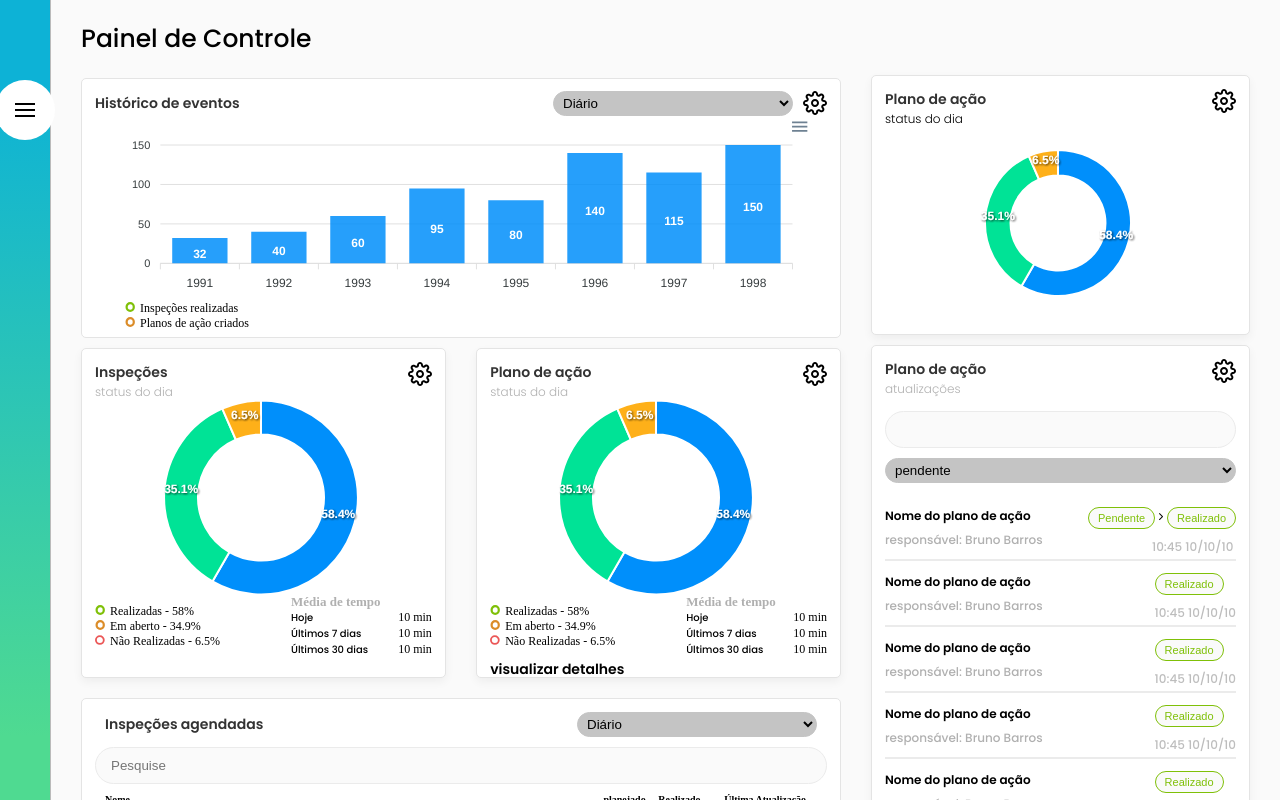
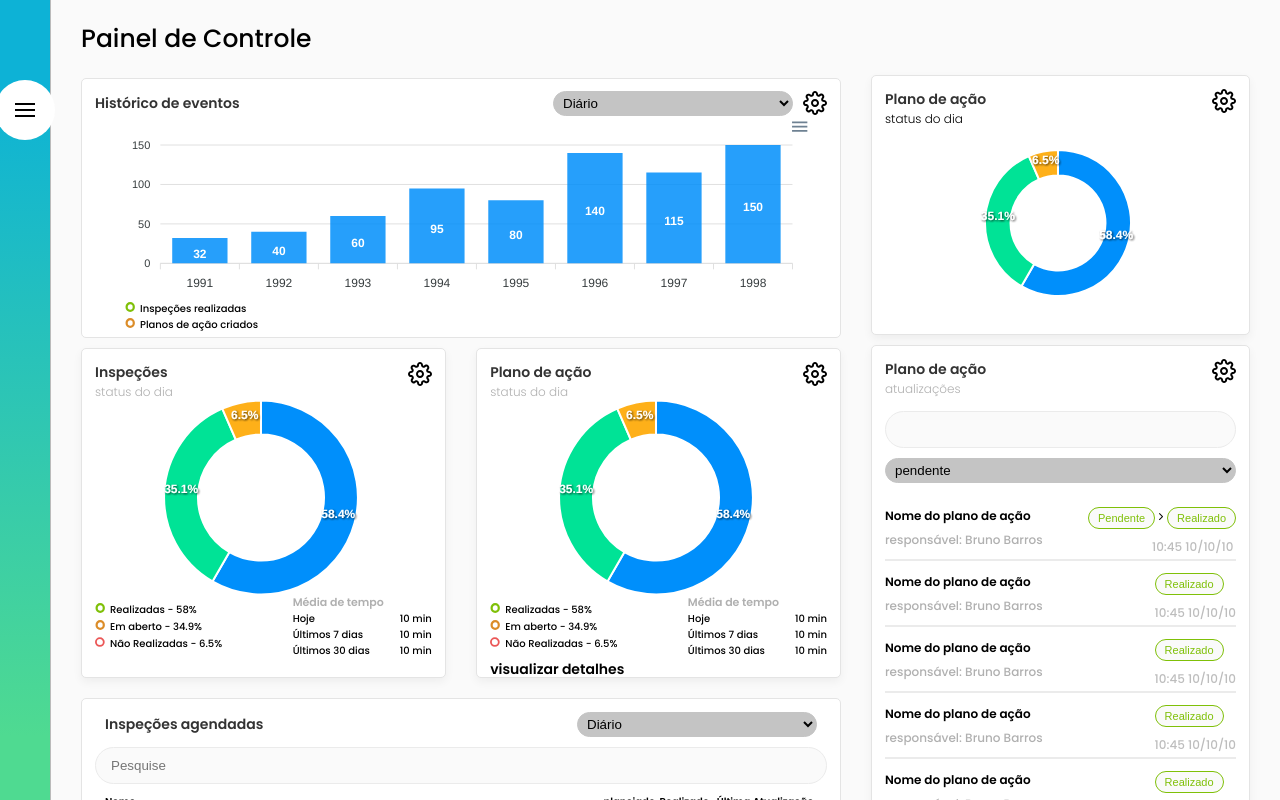
Before and after one commit to Lucasci20/Dashboard-project, a React (Create React App) app: page / in a window 1280 px wide. Shown: the top 800 px of the page. Built offline with nearby package versions, Linux system fonts and the light colour scheme.

Commit message:
update 1.7.9

```diff
--- a/src/assets/styles/global.css
+++ b/src/assets/styles/global.css
@@ -9,7 +9,7 @@ html {
   background-color: #FAFAFA;
 }
 
-h2, h3, p {
+h2, h3, h4, p {
   font-family: 'Poppins', sans-serif;
 }
 
--- a/src/assets/styles/home.scss
+++ b/src/assets/styles/home.scss
@@ -69,12 +69,16 @@
 
       .label {
         margin-left: 3rem;
-        font-size: 1.2rem;
+        font-size: 1rem;
         height: 10%;
 
         img {
           width: 1rem;
           margin-right: 0.5rem;
+        }
+
+        span {
+          font-family: 'Poppins', sans-serif;
         }
       }
     }
@@ -130,8 +134,13 @@
           justify-content: space-between;
           align-items: center;
 
-          font-size: 1.2rem;
+          font-size: 1.3rem;
           height: 15%;
+
+          span {
+            font-family: "Poppins", sans-serif;
+            font-size: 1rem;
+          }
 
           img {
             width: 1rem;
@@ -139,8 +148,8 @@
           }
 
           .time h4 {
-            color: #B0B0B0;
-            font-size: 1.3rem;
+            color: #b0b0b0;
+            font-size: 1.1rem;
           }
 
           .time-container {
```
Also changed, not shown: src/pages/Home.js (+11 -13 lines).
